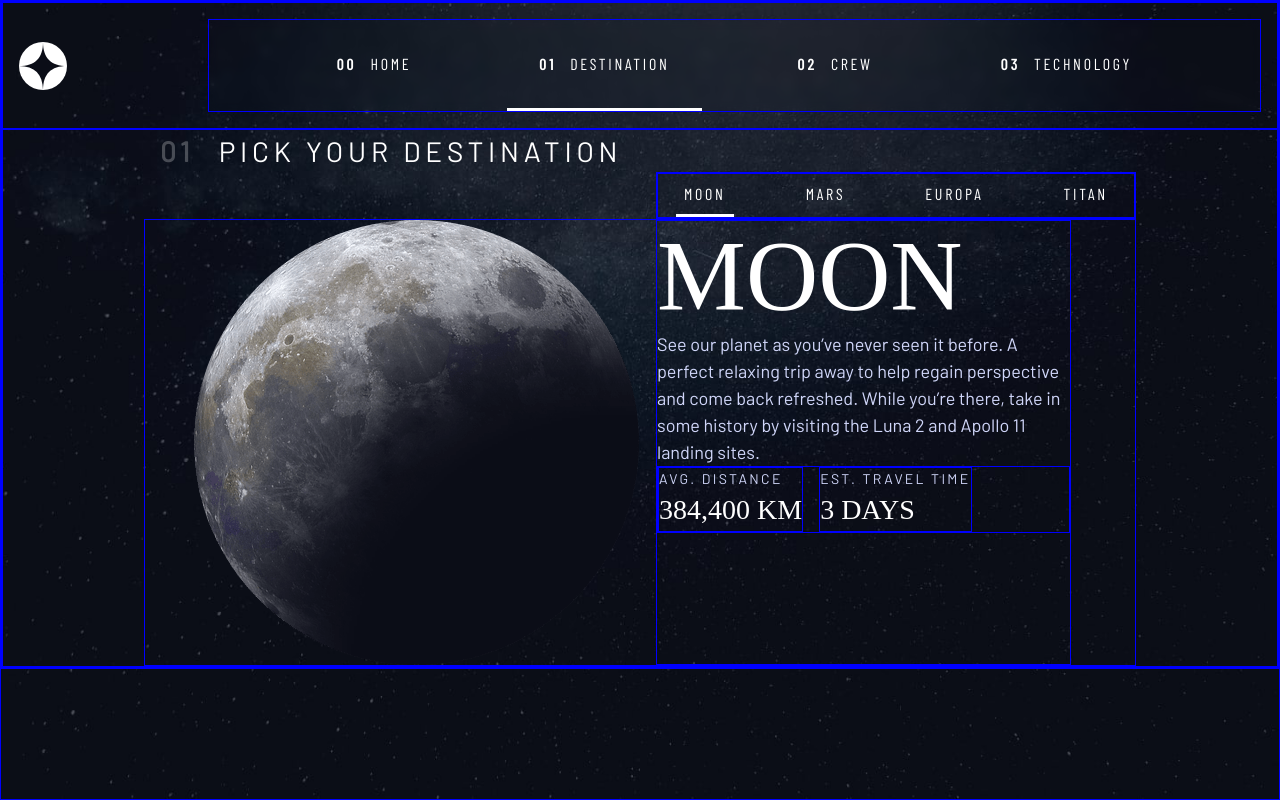
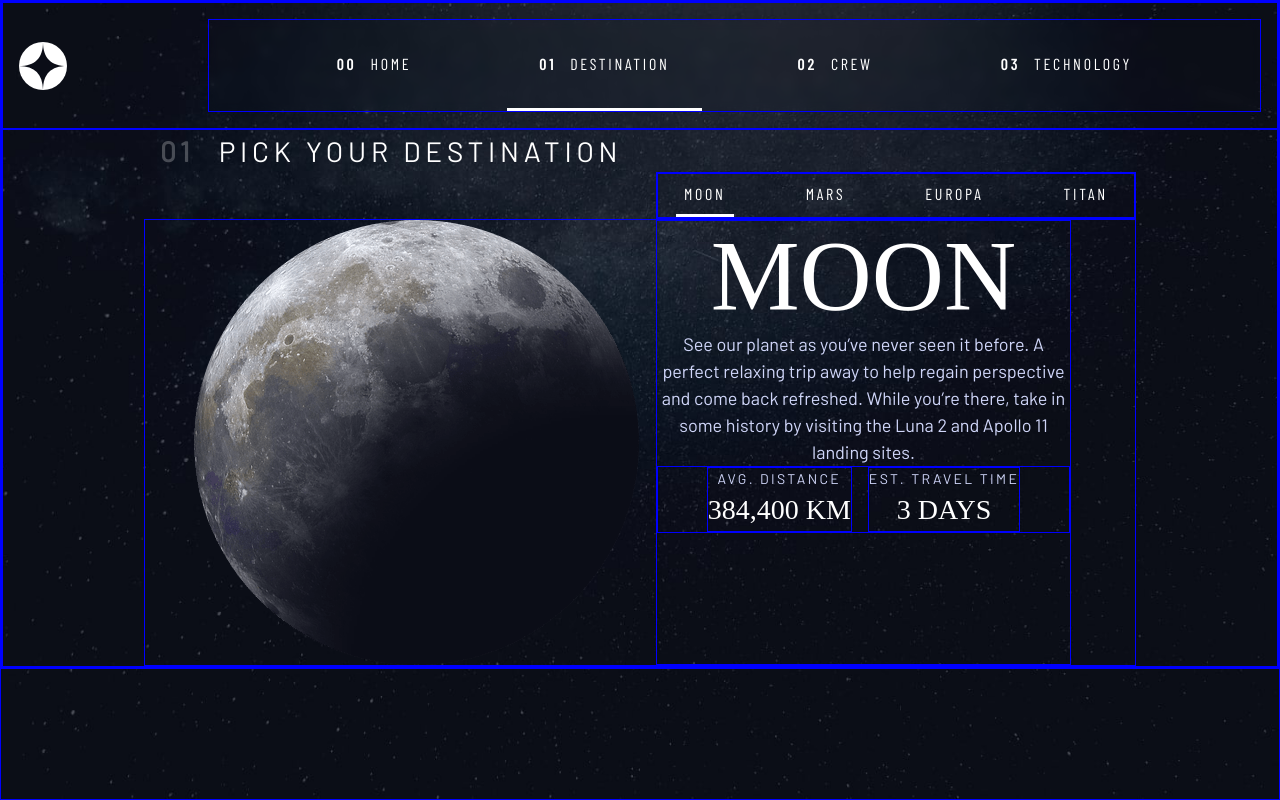
Before and after one commit to riwepo/fem-space-tourism-website, a React (Create React App) app: page /fem-space-tourism-website/destination/moon in a window 1280 px wide. Built offline with nearby package versions, Linux system fonts and the light colour scheme; a web font is replaced by a local one.

Commit message:
center text

```diff
--- a/src/pages/destinations/MoonPage.css
+++ b/src/pages/destinations/MoonPage.css
@@ -1,3 +1,12 @@
+.moon-page h2 {
+  text-align: center;
+}
+
+.moon-page p {
+  text-align: center;
+}
+
 .moon-page .details {
+  justify-content: center;
   flex-direction: row;
 }
```
